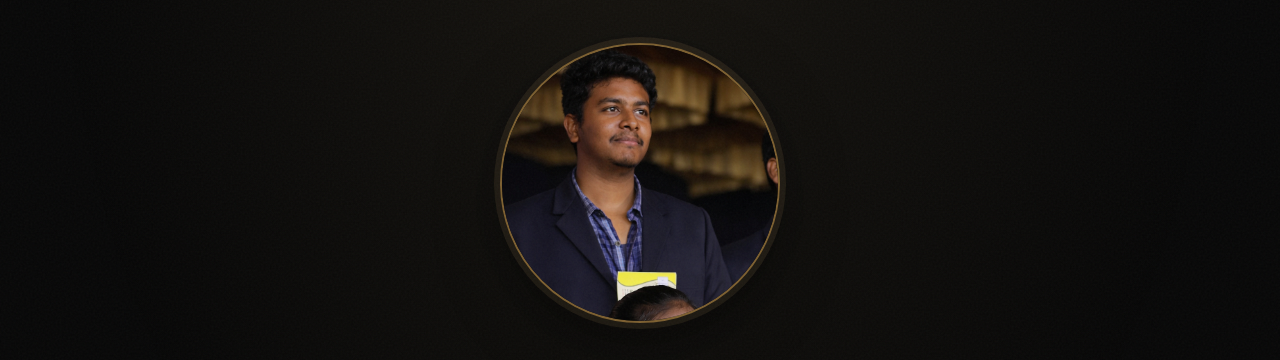
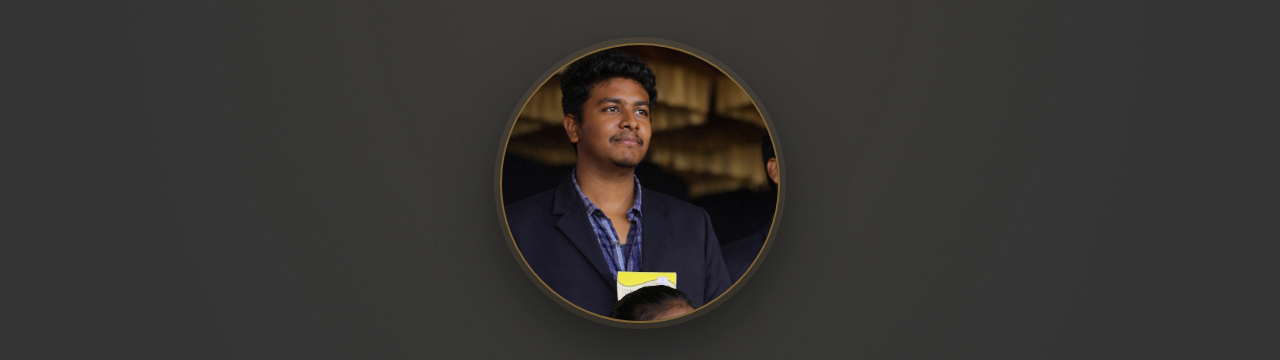
Before and after one commit to gowthamsugi9-tech/PortfolioC, a plain HTML site: page index.html in a window 1280 px wide. Shown: the part 69-429 px from the top of the page. Drawn offline with nearby package versions, Linux system fonts and the light colour scheme; the site is published under a folder, as on GitHub Pages, so addresses that start at the root find nothing.

Commit message:
Update style.css

```diff
--- a/style.css
+++ b/style.css
@@ -38,7 +38,7 @@ body {
     font-weight: 300;
     background: var(--bg);
     color: var(--text);
-    background-image: url(/portfolioimaged/background.jpg);
+    background-image: url(portfolioimaged/background.jpg);
     background-size: cover;
     background-position: center;
     background-attachment: fixed;
```
